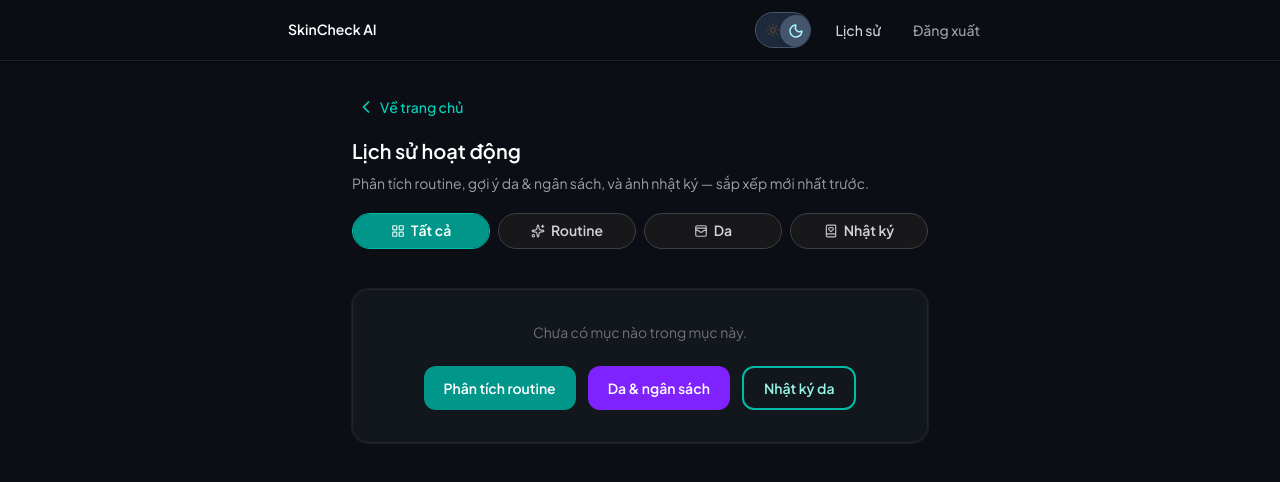
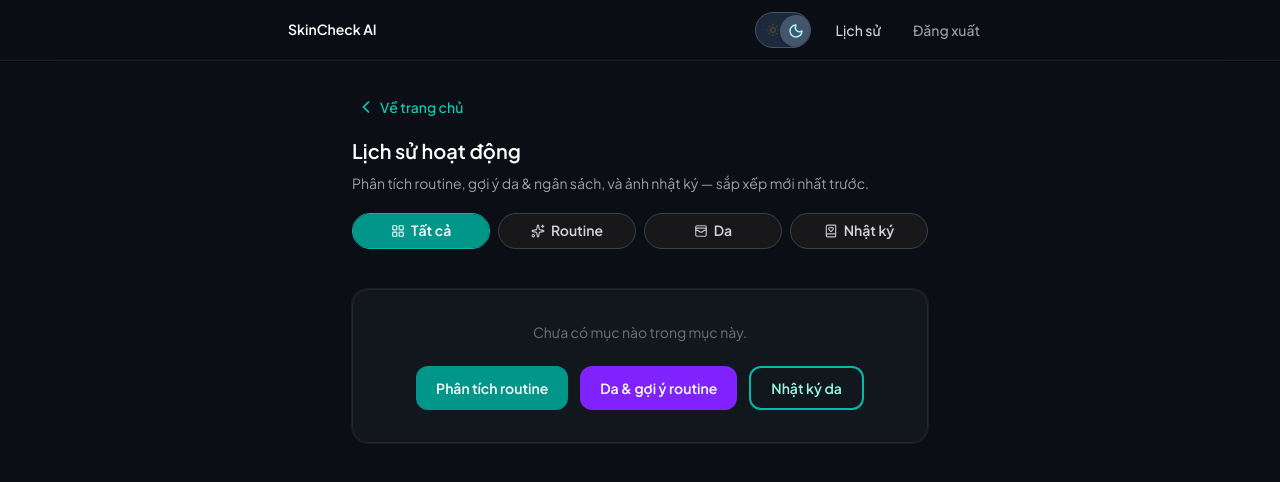
Before and after one commit to linkdevcode/skin-check-with-AI, a Next.js app: page /lich-su in a window 1280 px wide. Shown: the top 482 px of the page. Built offline with nearby package versions, Linux system fonts and the light colour scheme; no server answers; the database is empty; sample sign-in values are in the browser's storage.

Commit message:
feat: update skin analysis and diary upload components for improved button functionality and required hints

```diff
--- a/src/app/components/skin-analysis-upload.tsx
+++ b/src/app/components/skin-analysis-upload.tsx
@@ -15,8 +15,8 @@
 
 const STEP_PROGRESS_LABELS = [
   "Ảnh 1/3: Mặt trước (bắt buộc)",
-  "Ảnh 2/3: Góc trái",
-  "Ảnh 3/3: Góc phải",
+  "Ảnh 2/3: Góc trái (bắt buộc)",
+  "Ảnh 3/3: Góc phải (bắt buộc)",
 ] as const;
 
 const FRONT_REQUIRED_MSG = "Cần chụp ảnh mặt trước để tiếp tục.";
@@ -120,8 +120,6 @@
 
   const hasFront = !!frontImage;
   const hasLeft = !!leftImage;
-  const canStart = !!(frontImage && leftImage && rightImage);
-
   const navArrows: FaceFrameNavArrows = (() => {
     if (stepIdx === 0) {
       return {
@@ -182,9 +180,8 @@
 
       <button
         type="button"
-        disabled={disabled || !canStart}
         onClick={handleStart}
-        className="sk-touch-manipulation w-full rounded-xl bg-violet-600 px-4 py-3 text-sm font-semibold text-white shadow-md hover:bg-violet-500 disabled:opacity-50 dark:bg-violet-500 dark:hover:bg-violet-400"
+        className="sk-touch-manipulation w-full rounded-xl bg-violet-600 px-4 py-3 text-sm font-semibold text-white shadow-md hover:bg-violet-500 dark:bg-violet-500 dark:hover:bg-violet-400"
       >
         Bắt đầu phân tích
       </button>
--- a/src/app/components/skin-diary-upload.tsx
+++ b/src/app/components/skin-diary-upload.tsx
@@ -202,9 +202,8 @@
 
       <button
         type="button"
-        disabled={disabled || !frontImage}
         onClick={handleStart}
-        className="sk-touch-manipulation w-full rounded-xl bg-teal-600 px-4 py-3 text-sm font-semibold text-white shadow-md hover:bg-teal-500 disabled:opacity-50"
+        className="sk-touch-manipulation w-full rounded-xl bg-teal-600 px-4 py-3 text-sm font-semibold text-white shadow-md hover:bg-teal-500"
       >
         Bắt đầu phân tích
       </button>
--- a/src/app/lich-su/page.tsx
+++ b/src/app/lich-su/page.tsx
@@ -168,7 +168,7 @@
                 href="/routine-ngan-sach"
                 className="inline-flex min-h-11 items-center justify-center rounded-xl bg-violet-600 px-5 text-sm font-semibold text-white hover:bg-violet-500"
               >
-                Da &amp; ngân sách
+                Da &amp; gợi ý routine
               </Link>
               <Link
                 href="/nhat-ky-da"
--- a/src/app/routine-ngan-sach/page.tsx
+++ b/src/app/routine-ngan-sach/page.tsx
@@ -7,7 +7,7 @@
 import { FaceRoutineWizard } from "./face-routine-wizard";
 
 export const metadata: Metadata = {
-  title: "Phân tích da & routine theo ngân sách",
+  title: "Phân tích da & gợi ý routine",
   description: "Ảnh da, điểm số AI và gợi ý sản phẩm theo ngân sách hoặc 3 gói.",
   robots: { index: false, follow: true },
 };
```
